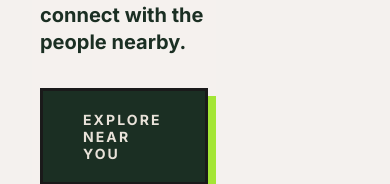
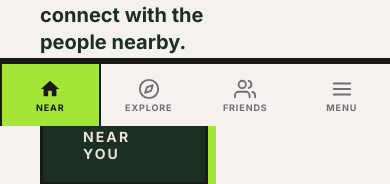
Before and after one commit to imaskillissue/nearrish, a Next.js app in the folder frontend/: page / in a window 390 px wide. Shown: the part 718-902 px from the top of the page. Built offline with nearby package versions, Linux system fonts and the light colour scheme; no server answers.

Commit message:
feat: add BottomNav and PageTransition, wire into layout
Adds mobile bottom navigation bar (BottomNav) and a lightweight
PageTransition wrapper. Updates root layout to render Footer,
BottomNav and wrap page content in PageTransition.

```diff
--- /dev/null
+++ b/frontend/app/components/BottomNav.module.css
@@ -0,0 +1,131 @@
+.bottomNav {
+  display: none;
+  position: fixed;
+  bottom: 0;
+  left: 0;
+  width: 100%;
+  height: 64px;
+  background: #F4F1EE;
+  border-top: 2px solid var(--ds-tertiary);
+  box-shadow: 0 -4px 0 0 rgba(26, 26, 26, 1);
+  z-index: 1001;
+}
+
+.navItem {
+  display: flex;
+  flex-direction: column;
+  align-items: center;
+  justify-content: center;
+  height: 100%;
+  flex: 1;
+  gap: 3px;
+  text-decoration: none;
+  color: var(--ds-tertiary);
+  opacity: 0.6;
+  background: none;
+  border: none;
+  cursor: pointer;
+  font-family: inherit;
+  transition: background 0.1s, opacity 0.1s;
+}
+
+.navItem:hover {
+  background: rgba(26, 26, 26, 0.06);
+  opacity: 0.8;
+}
+
+.navItemActive {
+  opacity: 1;
+  background: var(--ds-primary);
+  border-right: 2px solid var(--ds-tertiary);
+  border-left: 2px solid var(--ds-tertiary);
+}
+
+.navItemActive:hover {
+  background: var(--ds-primary);
+  opacity: 1;
+}
+
+.label {
+  font-size: 9px;
+  font-weight: 800;
+  text-transform: uppercase;
+  letter-spacing: 0.1em;
+  line-height: 1;
+}
+
+/* ── Slide-up menu sheet ── */
+
+.backdrop {
+  display: none;
+  position: fixed;
+  inset: 0;
+  background: rgba(26, 26, 26, 0.4);
+  z-index: 1002;
+}
+
+.menuSheet {
+  position: fixed;
+  bottom: 64px;
+  left: 0;
+  width: 100%;
+  background: #F4F1EE;
+  border-top: 2px solid var(--ds-tertiary);
+  box-shadow: 0 -4px 0 0 rgba(26, 26, 26, 1);
+  display: flex;
+  flex-direction: column;
+  z-index: 1003;
+  animation: slideUp 0.22s cubic-bezier(0.4, 0, 0.2, 1);
+}
+
+@keyframes slideUp {
+  from { transform: translateY(100%); }
+  to   { transform: translateY(0); }
+}
+
+.sheetItem {
+  display: flex;
+  align-items: center;
+  padding: 1rem 1.5rem;
+  font-size: var(--type-sm);
+  font-weight: var(--type-black);
+  text-transform: uppercase;
+  letter-spacing: var(--type-tracking-snug);
+  color: var(--ds-tertiary);
+  text-decoration: none;
+  background: none;
+  border: none;
+  border-bottom: 1px solid rgba(26, 26, 26, 0.08);
+  width: 100%;
+  text-align: left;
+  cursor: pointer;
+  font-family: inherit;
+  transition: background 0.1s;
+}
+
+.sheetItem:hover {
+  background: rgba(26, 26, 26, 0.04);
+}
+
+.sheetDivider {
+  height: 1px;
+  background: rgba(26, 26, 26, 0.12);
+  margin: 0.25rem 0;
+}
+
+.sheetItemLogout {
+  color: #c0392b;
+}
+
+.sheetItemJoin {
+  color: var(--ds-secondary);
+}
+
+@media (max-width: 768px) {
+  .bottomNav {
+    display: flex;
+  }
+  .backdrop {
+    display: block;
+  }
+}
--- /dev/null
+++ b/frontend/app/components/BottomNav.tsx
@@ -0,0 +1,125 @@
+'use client';
+
+import { useState } from 'react';
+import Link from 'next/link';
+import { usePathname } from 'next/navigation';
+import { useAuth } from '../lib/auth-context';
+import styles from './BottomNav.module.css';
+
+function HomeIcon() {
+  return (
+    <svg width="22" height="22" viewBox="0 0 24 24" fill="currentColor" stroke="none">
+      <path d="M10 20v-6h4v6h5v-8h3L12 3 2 12h3v8z" />
+    </svg>
+  );
+}
+
+function ExploreIcon() {
+  return (
+    <svg width="22" height="22" viewBox="0 0 24 24" fill="none" stroke="currentColor" strokeWidth="2" strokeLinecap="round" strokeLinejoin="round">
+      <circle cx="12" cy="12" r="10" />
+      <polygon points="16.24 7.76 14.12 14.12 7.76 16.24 9.88 9.88 16.24 7.76" />
+    </svg>
+  );
+}
+
+function FriendsIcon() {
+  return (
+    <svg width="22" height="22" viewBox="0 0 24 24" fill="none" stroke="currentColor" strokeWidth="2" strokeLinecap="round" strokeLinejoin="round">
+      <path d="M17 21v-2a4 4 0 0 0-4-4H5a4 4 0 0 0-4 4v2" /><circle cx="9" cy="7" r="4" />
+      <path d="M23 21v-2a4 4 0 0 0-3-3.87" /><path d="M16 3.13a4 4 0 0 1 0 7.75" />
+    </svg>
+  );
+}
+
+function MessagesIcon() {
+  return (
+    <svg width="22" height="22" viewBox="0 0 24 24" fill="none" stroke="currentColor" strokeWidth="2" strokeLinecap="round" strokeLinejoin="round">
+      <path d="M21 15a2 2 0 0 1-2 2H7l-4 4V5a2 2 0 0 1 2-2h14a2 2 0 0 1 2 2z" />
+    </svg>
+  );
+}
+
+function MenuIcon() {
+  return (
+    <svg width="22" height="22" viewBox="0 0 24 24" fill="none" stroke="currentColor" strokeWidth="2" strokeLinecap="round">
+      <line x1="3" y1="6" x2="21" y2="6" />
+      <line x1="3" y1="12" x2="21" y2="12" />
+      <line x1="3" y1="18" x2="21" y2="18" />
+    </svg>
+  );
+}
+
+export default function BottomNav() {
+  const pathname = usePathname();
+  const { user, status, logout } = useAuth();
+  const isLoggedIn = status === 'authenticated';
+  const [menuOpen, setMenuOpen] = useState(false);
+
+  const close = () => setMenuOpen(false);
+
+  return (
+    <>
+      {menuOpen && <div className={styles.backdrop} onClick={close} />}
+
+      {menuOpen && <div className={styles.menuSheet}>
+        <Link href="/" className={styles.sheetItem} onClick={close}>Near</Link>
+        <button className={styles.sheetItem} onClick={() => { close(); window.dispatchEvent(new CustomEvent('openSearch')); }}>Search</button>
+        <Link href="/explore" className={styles.sheetItem} onClick={close}>Explore</Link>
+        {isLoggedIn && (
+          <>
+            <Link href="/friends" className={styles.sheetItem} onClick={close}>Friends</Link>
+            <Link href="/messages" className={styles.sheetItem} onClick={close}>Messages</Link>
+          </>
+        )}
+        {isLoggedIn && user ? (
+          <>
+            <Link href={`/profile/${user.id}`} className={styles.sheetItem} onClick={close}>Profile</Link>
+            <Link href="/settings" className={styles.sheetItem} onClick={close}>Settings</Link>
+            {user.isAdmin && (
+              <Link href="/admin" className={styles.sheetItem} onClick={close}>Admin</Link>
+            )}
+            <button className={`${styles.sheetItem} ${styles.sheetItemLogout}`} onClick={() => { close(); logout(); }}>
+              Log out
+            </button>
+          </>
+        ) : (
+          <>
+            <div className={styles.sheetDivider} />
+            <button className={`${styles.sheetItem} ${styles.sheetItemJoin}`} onClick={() => { close(); window.dispatchEvent(new CustomEvent('openLogin')); }}>
+              Join Now
+            </button>
+          </>
+        )}
+      </div>}
+
+      <nav className={styles.bottomNav}>
+        <Link href="/" className={`${styles.navItem} ${pathname === '/' ? styles.navItemActive : ''}`}>
+          <HomeIcon />
+          <span className={styles.label}>Near</span>
+        </Link>
+        <Link href="/explore" className={`${styles.navItem} ${pathname === '/explore' ? styles.navItemActive : ''}`}>
+          <ExploreIcon />
+          <span className={styles.label}>Explore</span>
+        </Link>
+        <Link href="/friends" className={`${styles.navItem} ${pathname === '/friends' ? styles.navItemActive : ''}`}>
+          <FriendsIcon />
+          <span className={styles.label}>Friends</span>
+        </Link>
+        {isLoggedIn && (
+          <Link href="/messages" className={`${styles.navItem} ${pathname === '/messages' ? styles.navItemActive : ''}`}>
+            <MessagesIcon />
+            <span className={styles.label}>Messages</span>
+          </Link>
+        )}
+        <button
+          className={`${styles.navItem} ${menuOpen ? styles.navItemActive : ''}`}
+          onClick={() => setMenuOpen(o => !o)}
+        >
+          <MenuIcon />
+          <span className={styles.label}>Menu</span>
+        </button>
+      </nav>
+    </>
+  );
+}
--- /dev/null
+++ b/frontend/app/components/PageTransition.tsx
@@ -0,0 +1,12 @@
+'use client';
+
+import { usePathname } from 'next/navigation';
+
+export default function PageTransition({ children }: { children: React.ReactNode }) {
+  const pathname = usePathname();
+  return (
+    <div key={pathname} style={{ animation: 'pageFadeIn 0.35s cubic-bezier(0.4, 0, 0.2, 1)' }}>
+      {children}
+    </div>
+  );
+}
--- a/frontend/app/layout.tsx
+++ b/frontend/app/layout.tsx
@@ -1,6 +1,9 @@
 import './globals.css';
 import Navbar from "./components/Navbar";
+import Footer from "./components/Footer";
+import BottomNav from "./components/BottomNav";
 import Providers from "./components/Providers";
+import PageTransition from "./components/PageTransition";
 import { Inter } from 'next/font/google';
 
 const inter = Inter({
@@ -26,8 +29,10 @@ export default function RootLayout({
       <body style={{ fontFamily: 'var(--font-inter), sans-serif' }}>
         <Providers>
           <Navbar />
-          {children}
+          <PageTransition>{children}</PageTransition>
           {modal}
+          <Footer />
+          <BottomNav />
         </Providers>
       </body>
     </html>
```
